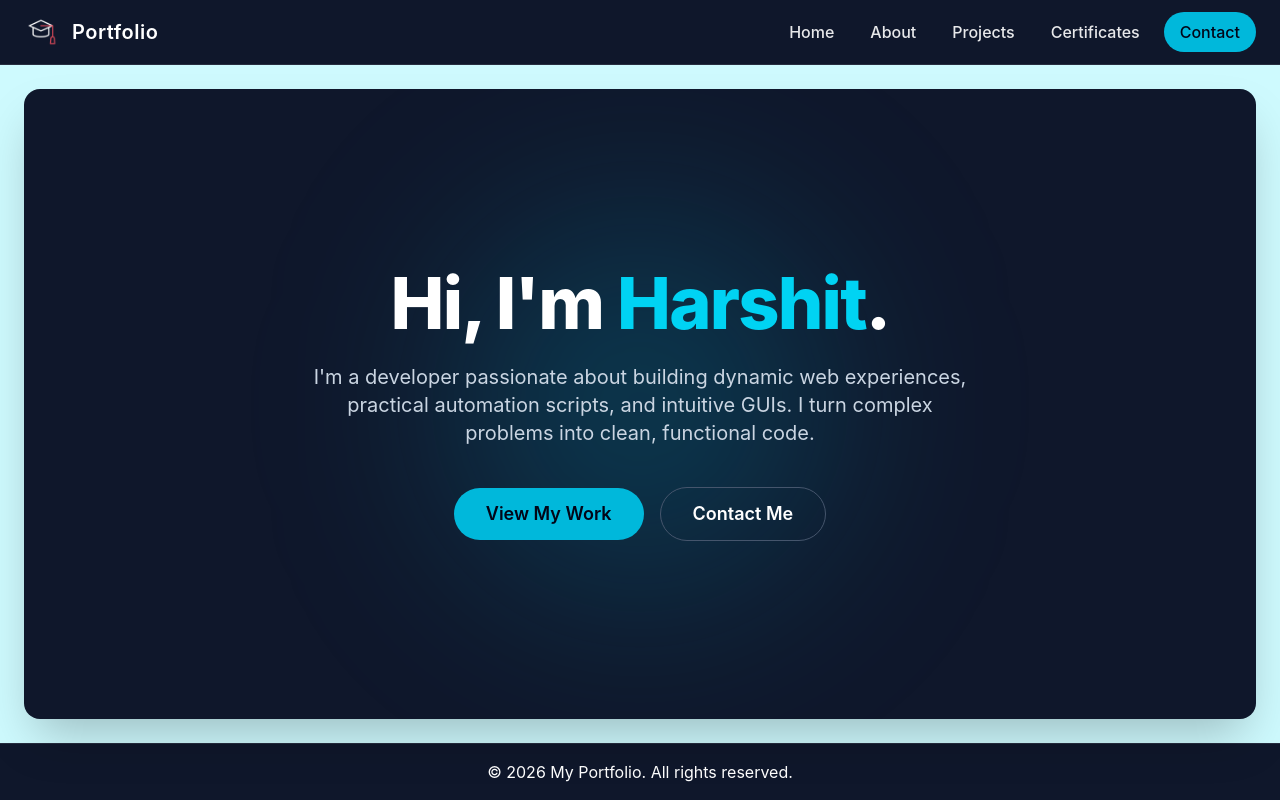
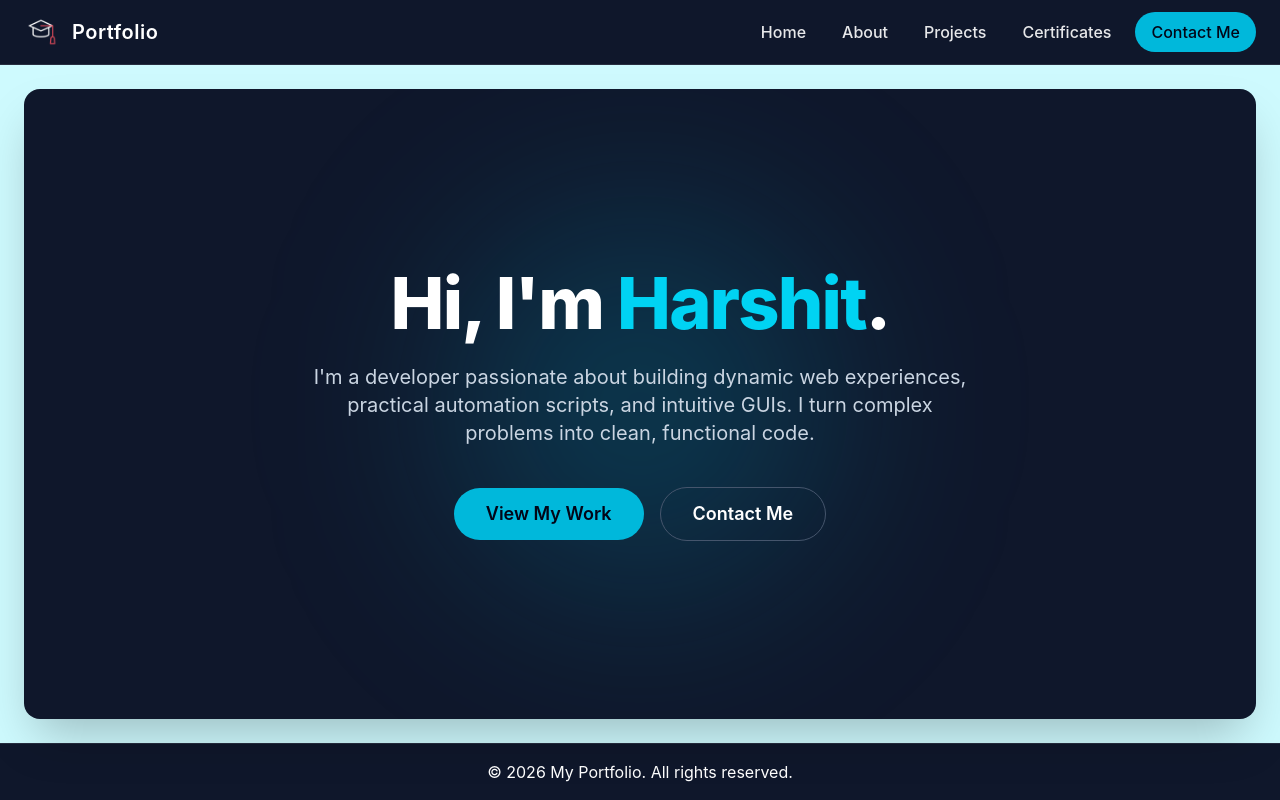
Before and after one commit to Harsh1t-S/Portfolio, a React (Vite) app: page / in a window 1280 px wide. Built offline with nearby package versions, Linux system fonts and the light colour scheme.

Commit message:
Making contact button

```diff
--- a/src/Components/Header.jsx
+++ b/src/Components/Header.jsx
@@ -4,7 +4,6 @@ import mortarboardLogo from '../assets/mortarboard.gif'
 function Header({ setCurrentPage }) {
   return (
     <header className="border-b border-white/10 bg-slate-900 text-white shadow-lg shadow-black/20">
-
       <div className="flex items-center px-4 py-3 sm:px-6">
 
         <button
@@ -54,12 +53,14 @@ function Header({ setCurrentPage }) {
               </button>
             </li>
             <li>
-              <button
-                onClick={() => setCurrentPage('contact')}
-                className="rounded-full bg-cyan-500 px-4 py-2 text-slate-950 transition hover:bg-green-400 focus:outline-none focus:ring-2 focus:ring-green-300"
+              <a
+                href="https://wa.me/917309340382?text=Hi%20Harshit!%20I%20saw%20your%20portfolio%20and%20wanted%20to%20connect."
+                target="_blank"
+                rel="noopener noreferrer"
+                className="inline-block rounded-full bg-cyan-500 px-4 py-2 text-slate-950 transition hover:bg-green-400 focus:outline-none focus:ring-2 focus:ring-green-300"
               >
-                Contact
-              </button>
+                Contact Me
+              </a>
             </li>
           </ul>
         </nav>
```
